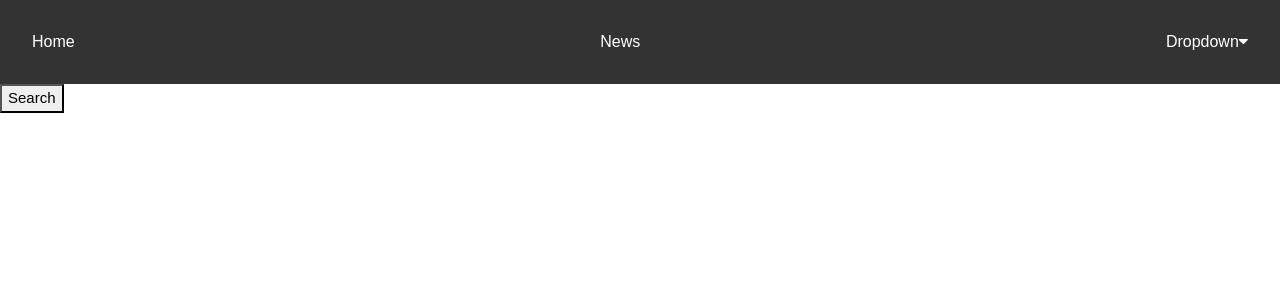
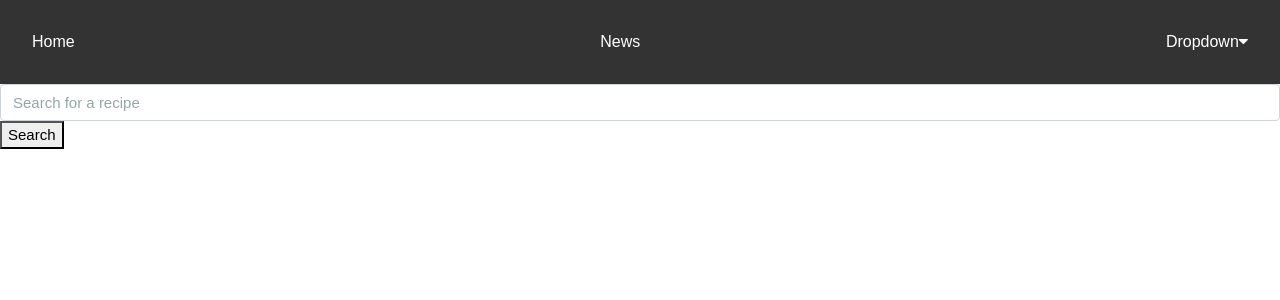
Before and after one commit to lav7patel/Fresh-eating, a React (Create React App) app in the folder client/: page / in a window 1280 px wide. Shown: the top 300 px of the page. Built offline with nearby package versions, Linux system fonts and the light colour scheme.

Commit message:
basic searchbox working

```diff
--- a/client/src/components/Search.js
+++ b/client/src/components/Search.js
@@ -13,14 +13,19 @@ const container = {
 };
 class Search extends Component {
   state = {
-    recipes: []
+    recipes: [],
+    searchTerm: ""
+  };
+
+  handleChange = event => {
+    this.setState({ searchTerm: event.target.value });
   };
 
   searchAPI = (query, diets, intolerances) => {
-    API.search("lasagna")
+    API.search(query)
       .then(res => {
         this.setState({ recipes: res.data.results });
-        console.log(this.state.recipes);
+        console.log(res);
       })
       .catch(err => console.log(err));
   };
@@ -28,7 +33,17 @@ class Search extends Component {
   render() {
     return (
       <>
-        <button onClick={() => this.searchAPI()}>Search</button>
+        <input
+          className="form-control"
+          type="text"
+          placeholder="Search for a recipe"
+          name="search"
+          value={this.state.searchTerm}
+          onChange={this.handleChange}
+        />
+        <button onClick={() => this.searchAPI(this.state.searchTerm)}>
+          Search
+        </button>
         <div style={container}>
           {this.state.recipes.length
             ? this.state.recipes.map(thisRecipe => {
```
